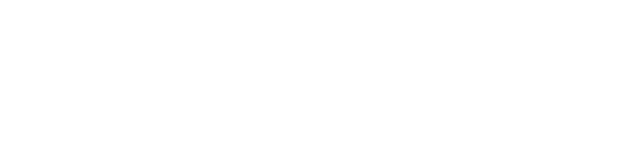
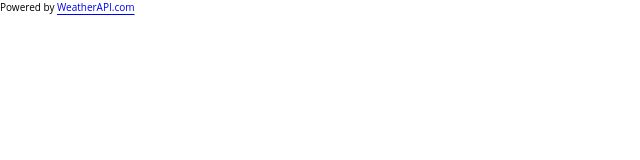
Before and after one commit to ryleedwards/odin-weather-app, a website built with webpack: page src/template.html in a window 1280 px wide. Shown: the whole page, without its empty margins (0-640 px from the left). Built offline with nearby package versions, Linux system fonts and the light colour scheme.

Commit message:
Add credit to Weather API

```diff
--- a/src/template.html
+++ b/src/template.html
@@ -5,5 +5,10 @@
     <meta name="viewport" content="width=device-width, initial-scale=1.0" />
     <title>Weather App</title>
   </head>
-  <body></body>
+  <body>
+    Powered by
+    <a href="https://www.weatherapi.com/" title="Free Weather API"
+      >WeatherAPI.com</a
+    >
+  </body>
 </html>
```
Also changed, not shown: README.md.
